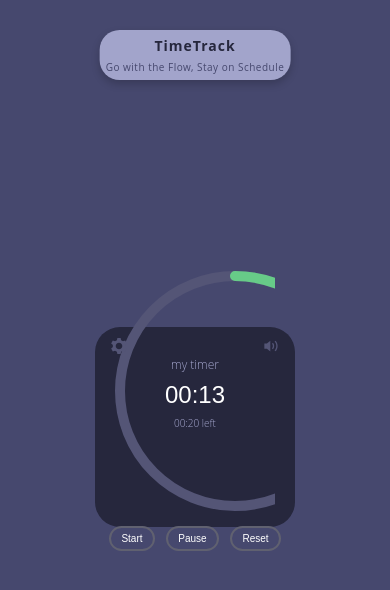
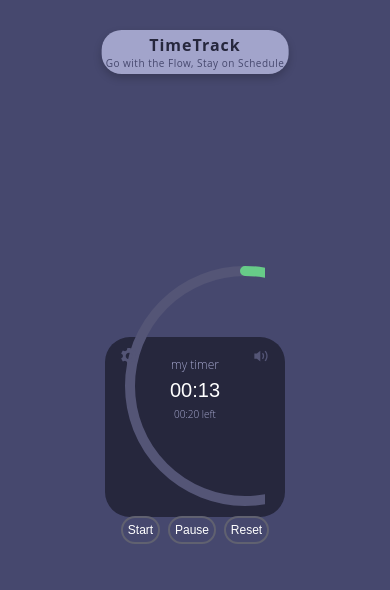
Before and after one commit to sgrisshk/Timer, a React (Create React App) app: page / in a window 390 px wide. Shown: the top 590 px of the page. Built offline with nearby package versions, Linux system fonts and the light colour scheme; a web font is replaced by a local one.

Commit message:
fix(element): add to Timer.css styles for phone display

```diff
--- a/src/Timer.css
+++ b/src/Timer.css
@@ -405,32 +405,45 @@ body {
 
     .app-outer-wrapper {
         padding: 5px;
+        display: flex;
+        flex-direction: column;
+        align-items: center;
     }
 
+
     .header-bar {
-        padding: 6px;
-        top: 5px;
+        padding: 4px;
+        margin-top: 10px;
+        display: flex;
+        flex-direction: column;
+        align-items: center;
     }
 
     .header-title {
-        font-size: 14px;
+        font-size: 16px;
+        margin: 0;
     }
 
     .header-slogan {
         font-size: 10px;
+        margin: 0;
     }
 
     .timer-container {
-        width: 200px;
-        height: 200px;
-        padding: 10px;
+        width: 180px;
+        height: 180px;
+        padding: 8px;
         margin-top: 10px;
         margin-bottom: 10px;
+        display: flex;
+        flex-direction: column;
+        align-items: center;
+        justify-content: center;
     }
 
     .circle-container {
-        width: 160px;
-        height: 160px;
+        width: 140px;
+        height: 140px;
     }
 
     .text h2 {
@@ -438,7 +451,7 @@ body {
     }
 
     .timer {
-        font-size: 24px;
+        font-size: 20px;
     }
 
     .subtext {
@@ -452,20 +465,21 @@ body {
 
     .buttons {
         width: 100%;
-        gap: 3px;
-        padding-bottom: 5px;
+        display: flex;
+        justify-content: space-evenly;
+        padding: 5px;
     }
 
     .button {
-        padding: 5px 10px;
+        padding: 5px;
         width: auto;
-        font-size: 10px;
+        font-size: 12px;
     }
 
     .saved-timers-panel {
         width: 100%;
         padding: 8px;
-        margin-top: 15px;
+        margin-top: 10px;
     }
 
     .saved-timer-item {
@@ -473,7 +487,6 @@ body {
         padding: 6px;
         display: flex;
         justify-content: space-between;
-        gap: 3px;
     }
 
     .plus-icon, .delete-icon {
```
